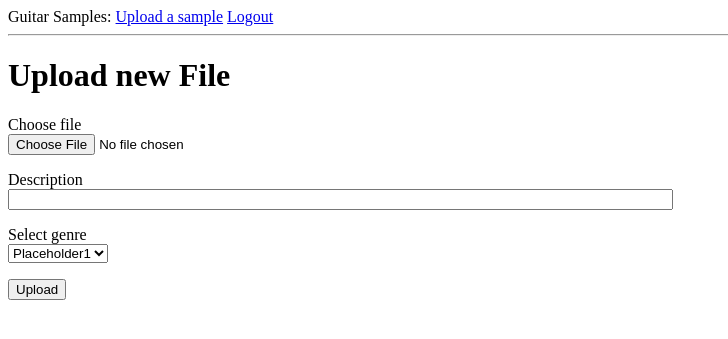
After one commit to NerdyBread/Guitar-Samples, a Flask app: page /upload_file in a window 1280 px wide. The commit adds this page. Shown: the top 339 px of the page, without its empty margins (0-728 px from the left). Run offline with Flask 2, Linux system fonts and the light colour scheme; the visitor is signed in with stand-in values (Sample User, id 1).

Commit message:
Added file uploads

```diff
--- a/app/forms.py
+++ b/app/forms.py
@@ -1,6 +1,6 @@
 from flask_wtf import FlaskForm
-from wtforms import StringField, PasswordField, BooleanField, SubmitField
-from wtforms.validators import DataRequired, Email, EqualTo, ValidationError
+from wtforms import StringField, PasswordField, BooleanField, SubmitField, FileField, SelectField
+from wtforms.validators import DataRequired, Email, EqualTo, Length, ValidationError
 from app.models import User
 
 class LoginForm(FlaskForm):
@@ -27,3 +27,10 @@ class SignUpForm(FlaskForm):
         user = User.query.filter_by(email=email.data).first()
         if user is not None:
             raise ValidationError('Please use a different email address.')
+
+class UploadFileForm(FlaskForm):
+	genres = ["Placeholder1", "Placeholder2", "Placeholder3"]
+	file = FileField('Choose file', validators=[DataRequired()])
+	description = StringField('Description', validators=[DataRequired(), Length(min=10, max=80)])
+	genre = SelectField('Select genre', choices=genres, validators=[DataRequired()])
+	submit = SubmitField('Upload')
--- a/app/routes.py
+++ b/app/routes.py
@@ -1,10 +1,13 @@
+import os
+
 from flask import flash, redirect, render_template, url_for, request
 from flask_login import current_user, login_user, logout_user, login_required
 from werkzeug.urls import url_parse
+from werkzeug.utils import secure_filename
 
 from app import app, db
-from app.forms import LoginForm, SignUpForm
-from app.models import User
+from app.forms import LoginForm, SignUpForm, UploadFileForm
+from app.models import User, Post
 
 @app.route('/')
 @app.route('/index')
@@ -37,14 +40,42 @@ def logout():
 
 @app.route('/signUp', methods=['GET', 'POST'])
 def signUp():
-    if current_user.is_authenticated:
-        return redirect(url_for('index'))
-    form = SignUpForm()
-    if form.validate_on_submit():
-        user = User(username=form.username.data, email=form.email.data)
-        user.set_password(form.password.data)
-        db.session.add(user)
-        db.session.commit()
-        flash('Thank you for signing up')
-        return redirect(url_for('login'))
-    return render_template('signUp.html', title='Sign Up', form=form)
+	if current_user.is_authenticated:
+		return redirect(url_for('index'))
+	form = SignUpForm()
+	if form.validate_on_submit():
+		user = User(username=form.username.data, email=form.email.data)
+		user.set_password(form.password.data)
+		db.session.add(user)
+		db.session.commit()
+		flash('Thank you for signing up')
+		return redirect(url_for('login'))
+	return render_template('signUp.html', title='Sign Up', form=form)
+
+
+@app.route('/upload_file', methods=['GET', 'POST'])
+@login_required
+def upload_file():
+	form = UploadFileForm()
+	if request.method == 'POST':
+		file = request.files['file']
+		if file and allowed_file(file.filename):
+			filename = secure_filename(file.filename)
+			path = os.path.join(app.config['UPLOAD_FOLDER'], filename)
+			file.save(path)
+			new_sample = Post(path=path, description=form.description.data, genre=form.genre.data, author=current_user)
+			db.session.add(new_sample)
+			db.session.commit()
+			flash("File uploaded")
+			return redirect(url_for('index'))
+		else:
+			flash("File type not allowed")
+			return redirect(request.url)
+
+
+	return render_template("upload.html", title="Upload", form=form)
+
+def allowed_file(filename):
+	allowed_extensions = ["mp3", "wav"]
+	return '.' in filename and \
+		   filename.rsplit('.', 1)[1].lower() in allowed_extensions
--- a/app/templates/base.html
+++ b/app/templates/base.html
@@ -12,6 +12,7 @@
 		  	<div>
 				Guitar Samples:
 				{% if current_user.is_authenticated %}
+					<a href="{{ url_for('upload_file') }}">Upload a sample</a>
 					<a href="{{ url_for('logout') }}">Logout</a>
 				{% else %}
 					<a href="{{ url_for('signUp') }}">Sign Up</a>
--- /dev/null
+++ b/app/templates/upload.html
@@ -0,0 +1,30 @@
+{% extends "base.html" %}
+
+{% block content %}
+<h1>Upload new File</h1>
+<form method=post enctype=multipart/form-data>
+	{{ form.hidden_tag() }}
+	<p>
+		{{ form.file.label }} <br>
+		{{ form.file(size=20) }} <br>
+		{% for error in form.file.errors %}
+            <span style="color: red;">[{{ error }}]</span>
+        {% endfor %}
+	</p>
+	<p>
+		{{ form.description.label }} <br>
+		{{ form.description(size=80) }} <br>
+		{% for error in form.description.errors %}
+            <span style="color: red;">[{{ error }}]</span>
+        {% endfor %}
+	</p>
+	<p>
+		{{ form.genre.label }} <br>
+		{{ form.genre() }} <br>
+		{% for error in form.genre.errors %}
+            <span style="color: red;">[{{ error }}]</span>
+        {% endfor %}
+	</p>
+	<p>{{ form.submit() }}</p>
+</form>
+{% endblock %}
--- a/config.py
+++ b/config.py
@@ -1,6 +1,6 @@
 import os
 
-basedir = os.path.abspath(os.path.dirname(__file__))
+basedir = os.path.dirname(__file__)
 
 class Config(object):
 	SECRET_KEY = os.environ.get('SECRET_KEY') or \
@@ -10,3 +10,4 @@ class Config(object):
 	SQLALCHEMY_DATABASE_URI = os.environ.get('DATABASE_URL') or \
         'sqlite:///' + os.path.join(basedir, 'app.db')
 	SQLALCHEMY_TRACK_MODIFICATIONS = False
+	UPLOAD_FOLDER = os.path.join(basedir, 'sounds')
```
Also changed, not shown: 1 other file.
